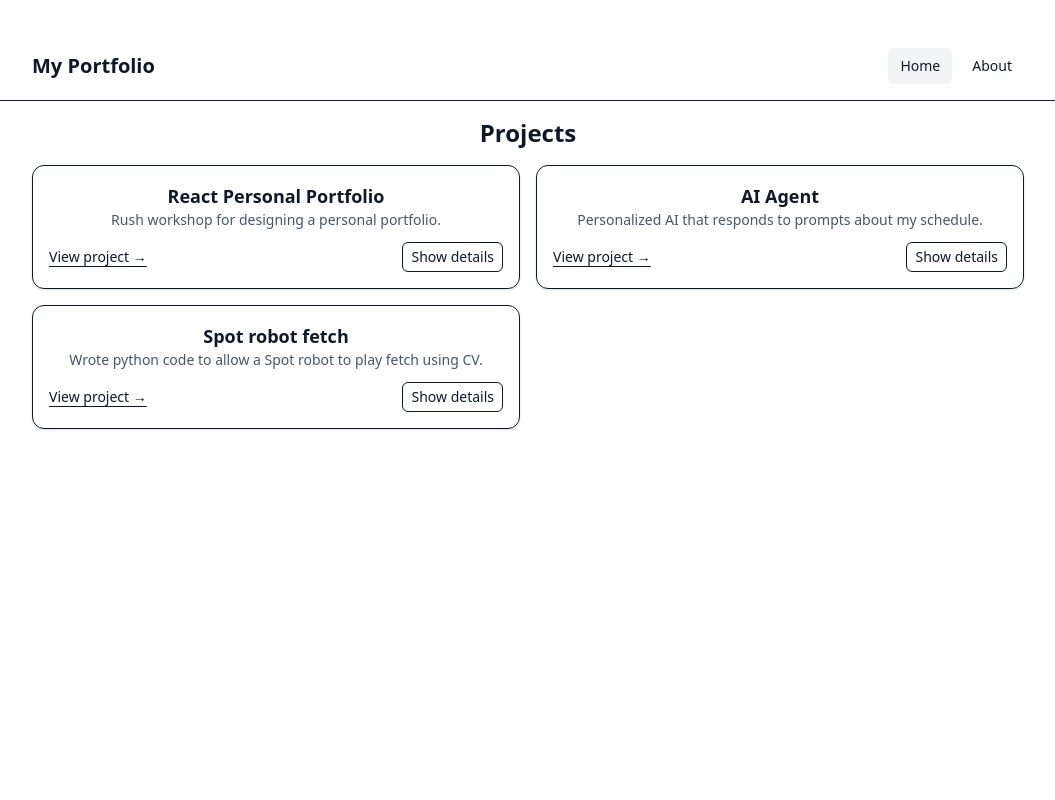
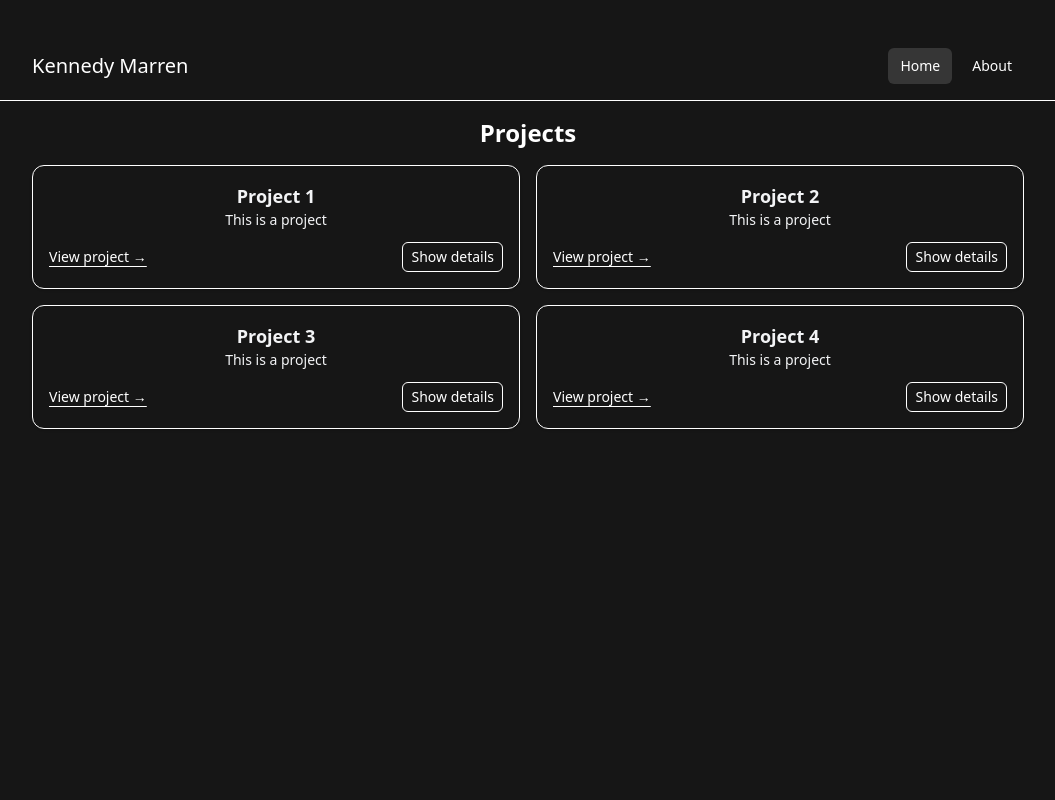
Before and after one commit to kmarren/kmarren-portfolio, a React (Vite) app: page / in a window 1280 px wide. Shown: the top 800 px of the page, without its empty margins (112-1167 px from the left). Built offline with nearby package versions, Linux system fonts and the light colour scheme.

Commit message:
personalizing portfolio details

```diff
--- a/src/App.css
+++ b/src/App.css
@@ -42,3 +42,7 @@
 .read-the-docs {
     color: #888;
 }
+
+body {
+    background-color: #161616; /* replace with your hex code */
+}
--- a/src/App.tsx
+++ b/src/App.tsx
@@ -6,13 +6,13 @@ import Header from "./components/Header.tsx";
 
 function App() {
     return (
-        <div className="min-h-dvh bg-white text-gray-900 ">
+        <div className="min-h-dvh bg-[#161616] text-gray-900 ">
             <Header />
             <Routes>
                 <Route path="/" element={<Home />} />
                 <Route path="/about" element={<About />} />
             </Routes>
-            <footer className="mx-auto max-w-5xl p-4 text-xs text-gray-500">
+            <footer className="mx-auto max-w-5xl p-4 text-xs text-gray-100">
                 © {new Date().getFullYear()} Kennedy Marren
             </footer>
         </div>
--- a/src/components/Header.tsx
+++ b/src/components/Header.tsx
@@ -1,13 +1,13 @@
 import { NavLink } from "react-router";
 
 const Header = () => {
-    const base = "px-3 py-2 rounded-md text-sm font-medium hover:bg-gray-100";
-    const active = "bg-gray-100";
+    const base = "px-3 py-2 rounded-md text-sm font-medium hover:bg-[#363636]";
+    const active = "bg-[#363636]";
 
     return (
-        <header className="border-b">
-            <nav className="mx-auto max-w-5xl flex items-center justify-between p-4">
-                <h1 className="text-xl font-bold">My Portfolio</h1>
+        <header className="border-b border-white">
+            <nav className="mx-auto max-w-5xl flex items-center justify-between p-4 text-white">
+                <h1 className="text-xl">Kennedy Marren</h1>
                 <div className="flex gap-2">
                     <NavLink to="/" className={
                         ({ isActive }) => `${base} ${isActive ? active : ""}`
--- a/src/components/ProjectCard.tsx
+++ b/src/components/ProjectCard.tsx
@@ -11,17 +11,17 @@ const ProjectCard = (props: Props) => {
     const [expanded, setExpanded] = useState(false);
 
     return (
-        <article className="rounded-xl border p-4 shadow-sm">
-            <h3 className="text-lg font-semibold">{props.title}</h3>
-            <p className="text-sm text-gray-600">{props.description}</p>
+        <article className="rounded-xl border p-4 shadow-sm border-white text-white">
+            <h3 className="text-lg font-semibold text-gray-100">{props.title}</h3>
+            <p className="text-sm text-gray-100">{props.description}</p>
             {expanded && (
-                <p className="mt-2 text-sm text-gray-700">{props.details}</p>
+                <p className="mt-2 text-sm text-gray-100">{props.details}</p>
             )}
 
             <div className="mt-3 flex items-center justify-between gap-2">
                 <a className="text-sm underline underline-offset-4 hover:no-underline" href="" target="_blank"
                    rel="noreferrer">View project →</a>
-                <button className="rounded-md border px-2 py-1 text-sm hover:bg-gray-50 "
+                <button className="rounded-md border px-2 py-1 text-sm hover:bg-gray-100 "
                         onClick={() => setExpanded(prevState => !prevState)}>
                     {expanded ? "Hide details" : "Show details"}
                 </button>
--- a/src/data/projects.ts
+++ b/src/data/projects.ts
@@ -7,21 +7,27 @@ export type Project = {
 
 export const projects: Project[] = [
     {
-        title: "React Personal Portfolio",
-        description: "Rush workshop for designing a personal portfolio.",
-        details: "React + vite + tailwindcss + GitHub Pages",
+        title: "Project 1",
+        description: "This is a project",
+        details: "These are the frameworks and languages i used",
         link: "#",
     },
     {
-        title: "AI Agent",
-        description: "Personalized AI that responds to prompts about my schedule.",
-        details: "Ollama + OpenWebUI + Qdrant",
+        title: "Project 2",
+        description: "This is a project",
+        details: "These are the frameworks and languages i used",
         link: "#",
     },
     {
-        title: "Spot robot fetch",
-        description: "Wrote python code to allow a Spot robot to play fetch using CV.",
-        details: "Python + gRPC + Ultralytics YOLO",
+        title: "Project 3",
+        description: "This is a project",
+        details: "These are the frameworks and languages i used",
+        link: "#",
+    },
+    {
+        title: "Project 4",
+        description: "This is a project",
+        details: "These are the frameworks and languages i used",
         link: "#",
     },
 ];
--- a/src/pages/About.tsx
+++ b/src/pages/About.tsx
@@ -8,15 +8,15 @@ const About = () => {
 
     return (
         <main className="mx-auto max-w-3xl p-4 space-y-6">
-            <h2 className='text-2xl font-bold'>Braden Guliano</h2>
+            <h2 className='text-2xl font-bold text-white'>Kennedy Marren</h2>
             <div className='flex justify-center'>
                 <img
                     src={headshot}
                     alt='Profile picture'
-                    className='w-32 h-32 rounded-full border'
+                    className='w-32 h-32 rounded-full border border-white'
                 />
             </div>
-            <p className='text-gray-700'>
+            <p className='text-gray-100'>
                 This line describes who I am as a person, a worker, and a student.
             </p>
         </main>
--- a/src/pages/Home.tsx
+++ b/src/pages/Home.tsx
@@ -8,7 +8,7 @@ const Home = () => {
     }, [])
 
     return (
-        <div className="min-h-dvh bg-white text-gray-900">
+        <div className="min-h-dvh bg-[#161616] text-white">
             <main className="mx-auto max-w-5xl p-4">
                 <h2 className="text-2xl font-bold mb-4">Projects</h2>
                 <section className="grid gap-4 sm:grid-cols-2">
```
